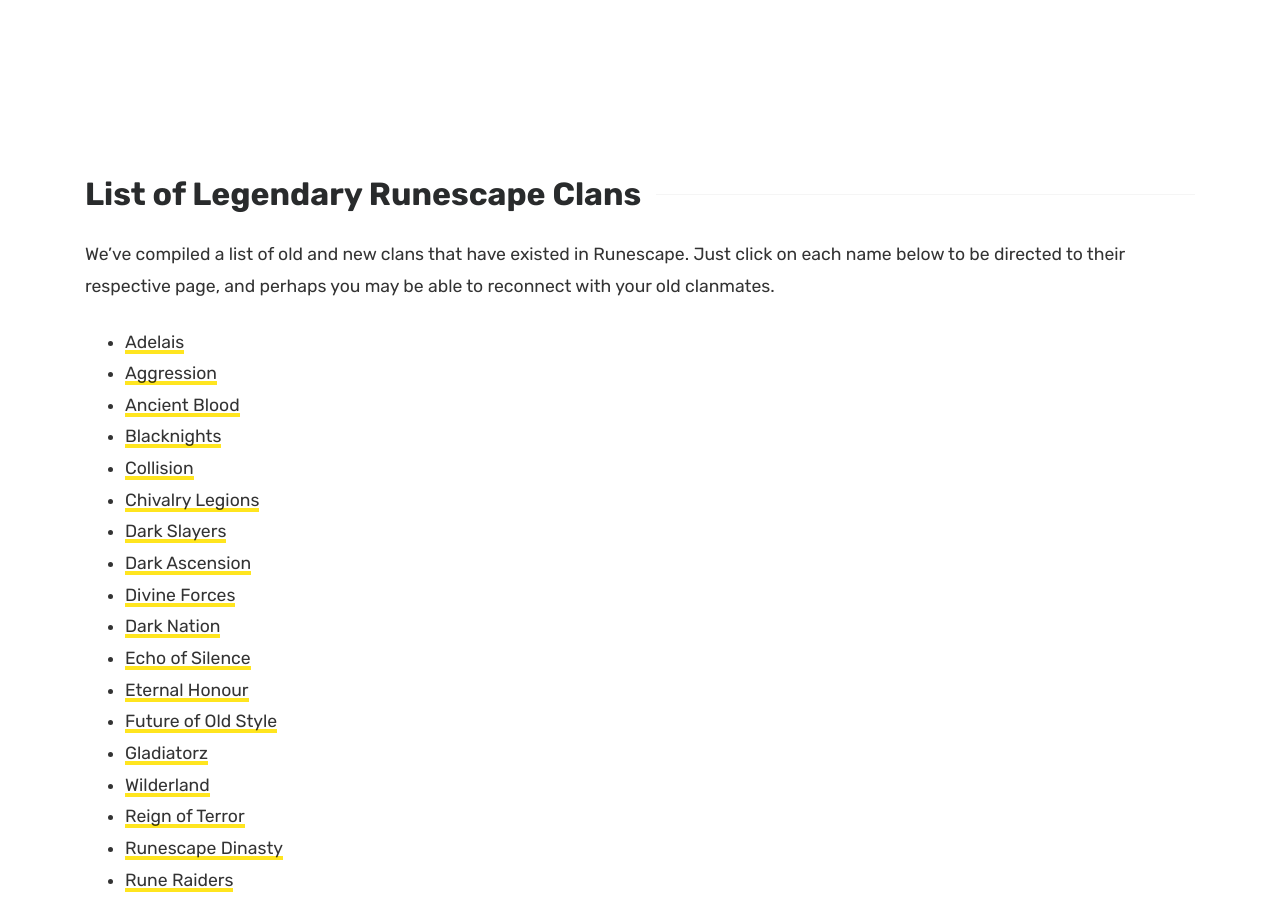
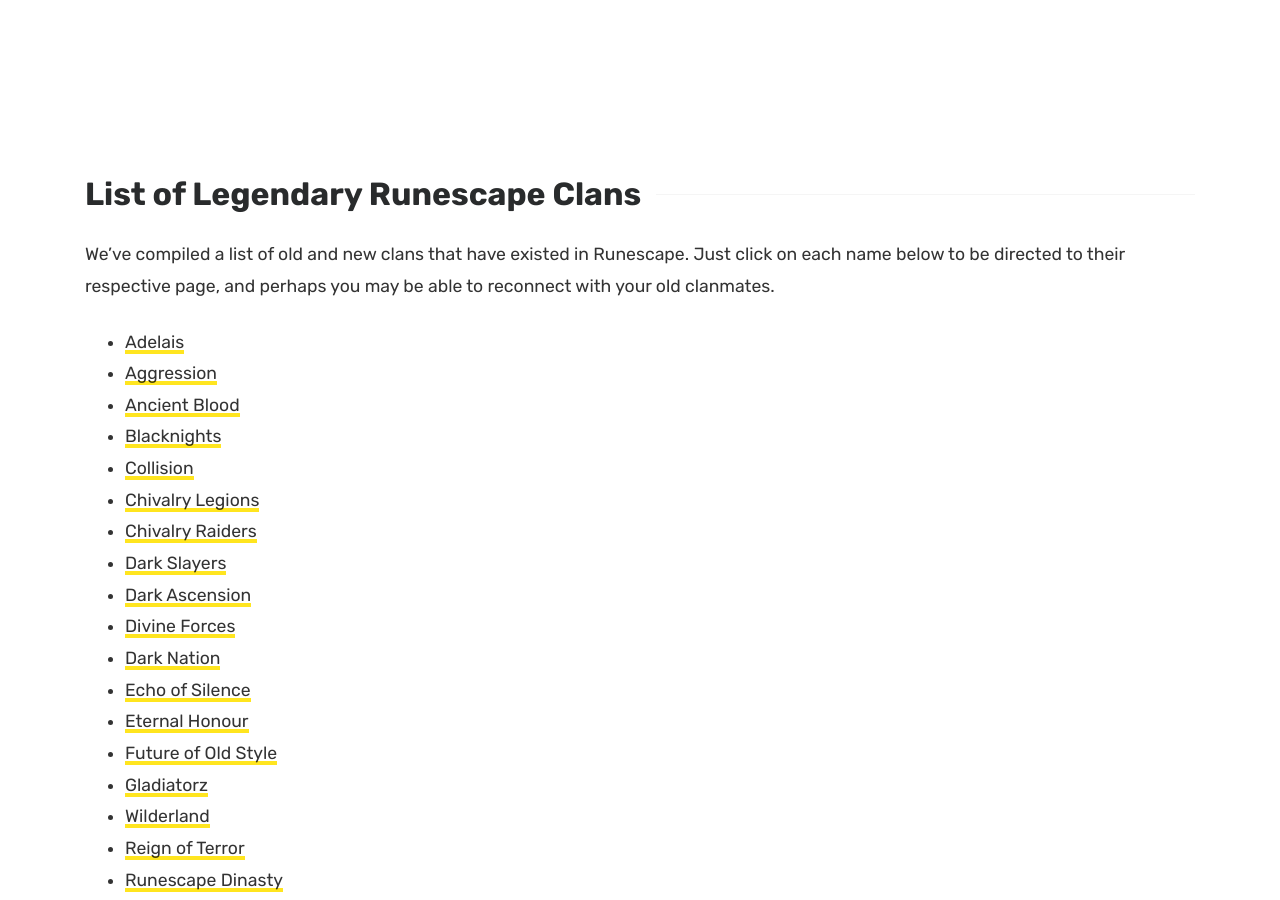
Before and after one commit to runescapehall/Runescape-Affiliate, a Jekyll site: the page built from runescape-clans.md, in a window 1280 px wide and 900 px high. Built offline with Jekyll 4.4.1, drawn with Linux system fonts in a browser that asks for light colours; comment, search, counter and statistics services are not loaded.

Commit message:
Update runescape-clans.md

```diff
--- a/runescape-clans.md
+++ b/runescape-clans.md
@@ -12,6 +12,7 @@
 - [Blacknights](https://www.runescapehall.net/BK-clan)
 - [Collision](https://www.runescapehall.net/collision)
 - [Chivalry Legions](https://www.runescapehall.net/chivalry-legions-clan)
+- [Chivalry Raiders](https://www.runescapehall.net//chivalry-raiders)
 - [Dark Slayers](https://www.runescapehall.net/2020/02/05/dark-slayers-final-memberlist.html)
 - [Dark Ascension](https://www.runescapehall.net/dark-ascension-clan)
 - [Divine Forces](https://www.runescapehall.net/divine-forces)
```
